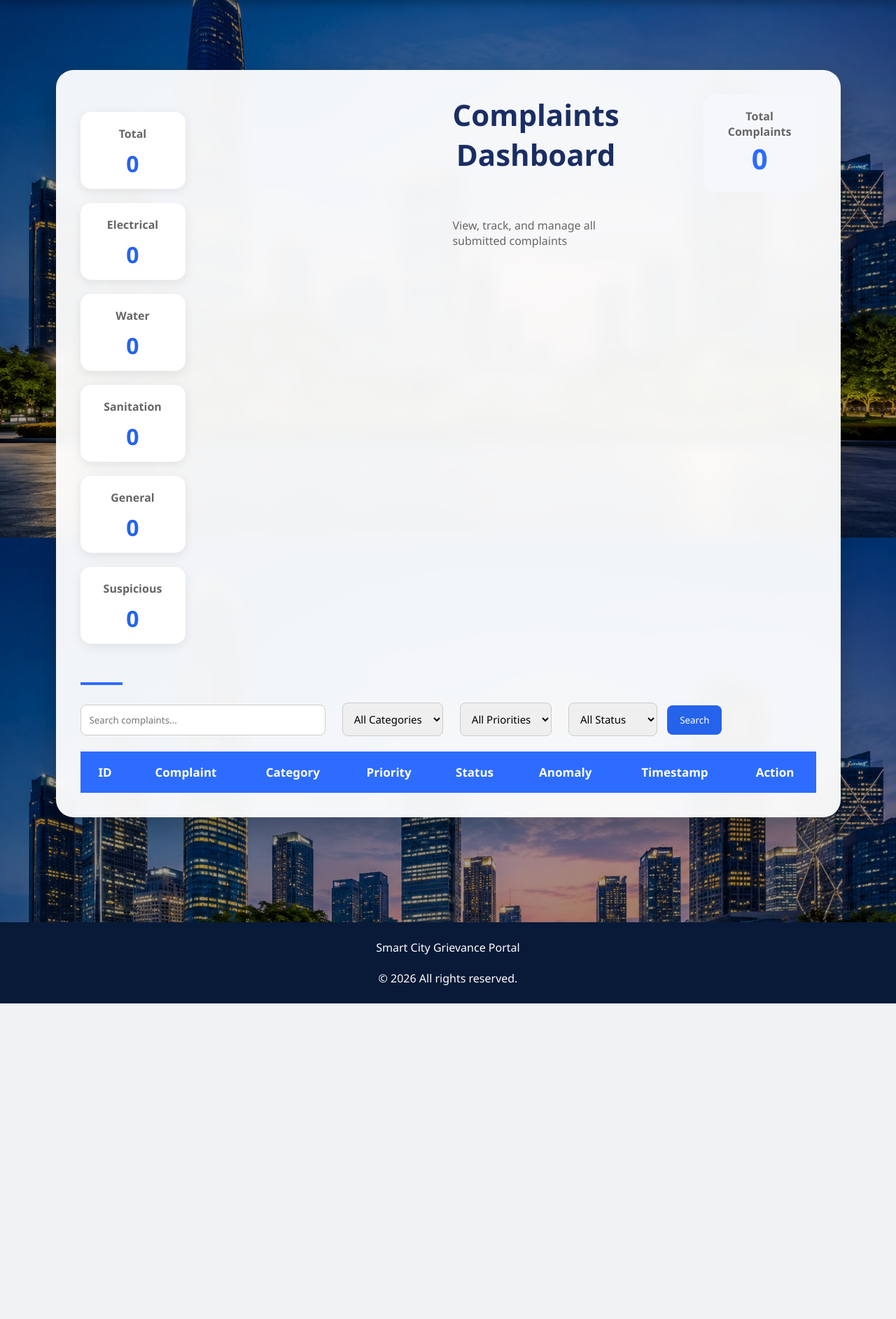
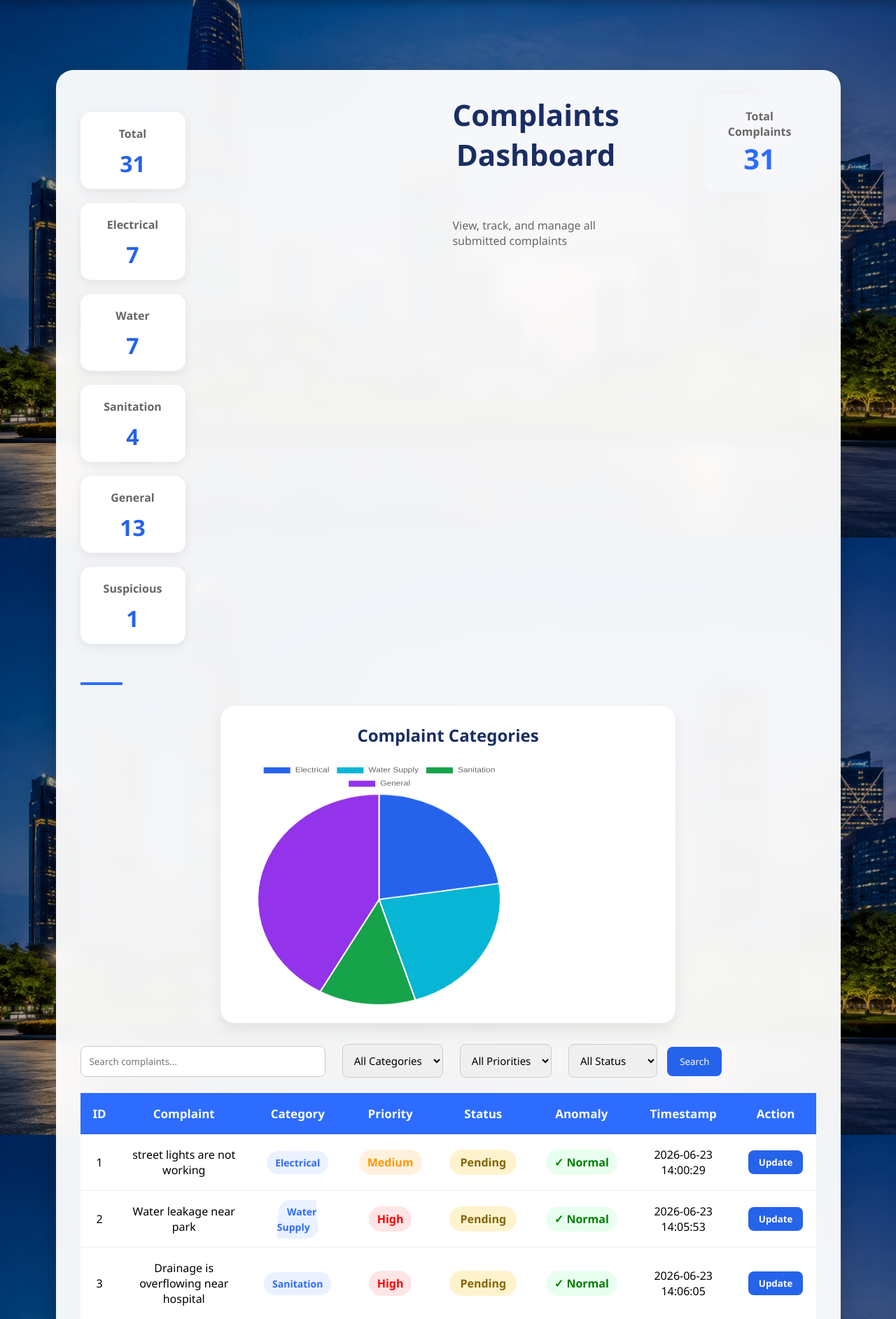
Before and after one commit to Haritha457/Smart-City-Grievance-Portal, a Flask app: page /dashboard in a window 1280 px wide. Shown: the part 85-1970 px from the top of the page at 70% size. Before the commit the page ends 1519 px from the top, so only its background shows below. Run offline with Flask 3, Linux system fonts and the light colour scheme; data comes from the database, SQL or seed files in the repository; data that the repository does not hold is empty.

Commit message:
Added dashboard analytics with complaint category pie chart

```diff
--- a/app.py
+++ b/app.py
@@ -68,7 +68,7 @@ def home():
         if not complaint:
             return render_template('index.html')
 
-        conn = sqlite3.connect('database.db')
+        conn = sqlite3.connect('sample_database.db')
         cursor = conn.cursor()
 
         cursor.execute(
@@ -91,7 +91,7 @@ def dashboard():
     priority = request.args.get('priority', '')
     status = request.args.get('status', '')
 
-    conn = sqlite3.connect('database.db')
+    conn = sqlite3.connect('sample_database.db')
     cursor = conn.cursor()
 
 
--- a/init_db.py
+++ b/init_db.py
@@ -1,7 +1,7 @@
 import sqlite3
 
 # Connect to (or create) the database file
-conn = sqlite3.connect('database.db')
+conn = sqlite3.connect('sample_database.db')
 
 # Create a cursor - this lets us run SQL commands
 cursor = conn.cursor()
--- a/static/style.css
+++ b/static/style.css
@@ -647,3 +647,49 @@ form button{
 
     font-size:15px;
 }
+/* =======================
+   DASHBOARD CHARTS
+======================= */
+
+.charts-container{
+
+    display:flex;
+
+    justify-content:center;
+
+    margin:30px 0;
+
+}
+
+.chart-card{
+
+    width:100%;
+
+    max-width:650px;
+
+    background:white;
+
+    border-radius:20px;
+
+    padding:25px;
+
+    box-shadow:0 8px 20px rgba(0,0,0,0.08);
+
+    text-align:center;
+}
+
+.chart-card h3{
+
+    color:#1a2e63;
+
+    margin-bottom:20px;
+
+    font-size:24px;
+}
+
+canvas{
+
+    max-width:100%;
+
+    height:350px !important;
+}
--- a/templates/dashboard.html
+++ b/templates/dashboard.html
@@ -6,6 +6,7 @@
 
     <link rel="stylesheet"
     href="{{ url_for('static', filename='style.css') }}">
+    <script src="https://cdn.jsdelivr.net/npm/chart.js"></script>
 
 </head>
 
@@ -87,6 +88,18 @@
             </div>
 
             <div class="blue-line"></div>
+            <div class="charts-container">
+
+             <div class="chart-card">
+
+            <h3>Complaint Categories</h3>
+
+             <canvas id="categoryChart"></canvas>
+
+            </div>
+            </div>
+
+
             <form method="GET" action="/dashboard" class="search-form">
 
             <input
@@ -268,6 +281,61 @@
         © 2026 All rights reserved.
 
     </footer>
+    <script>
+
+    const ctx = document.getElementById('categoryChart');
+
+    new Chart(ctx, {
+
+        type: 'pie',
+
+        data: {
+
+        labels: [
+
+            'Electrical',
+
+            'Water Supply',
+
+            'Sanitation',
+
+            'General'
+
+        ],
+
+        datasets: [{
+
+            data: [
+
+                {{ electrical }},
+
+                {{ water }},
+
+                {{ sanitation }},
+
+                {{ general }}
+
+            ],
+
+            backgroundColor: [
+
+                '#2563eb',
+
+                '#06b6d4',
+
+                '#16a34a',
+
+                '#9333ea'
+
+            ]
+
+        }]
+
+    }
+
+});
+
+</script>
 
 </body>
 </html>
```
